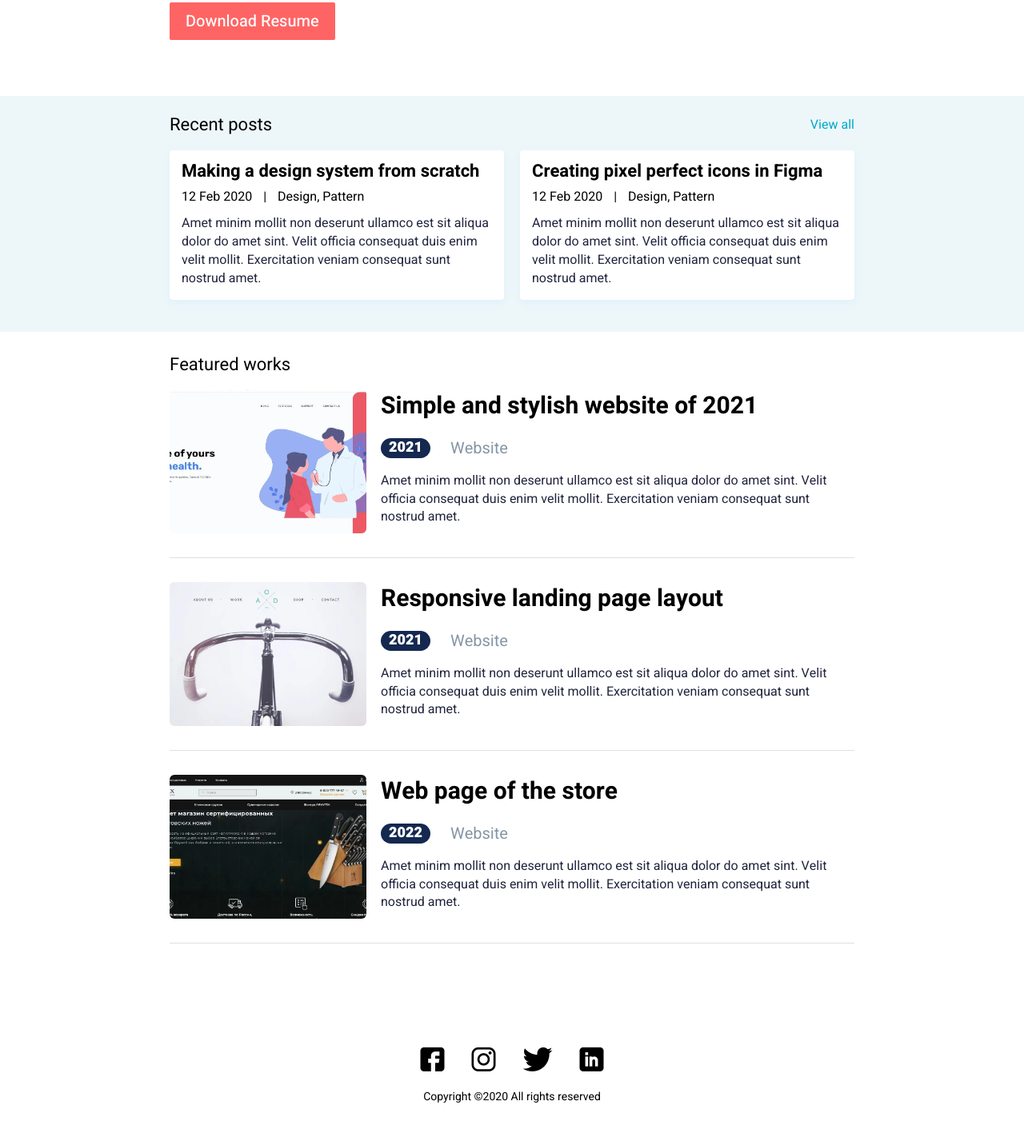
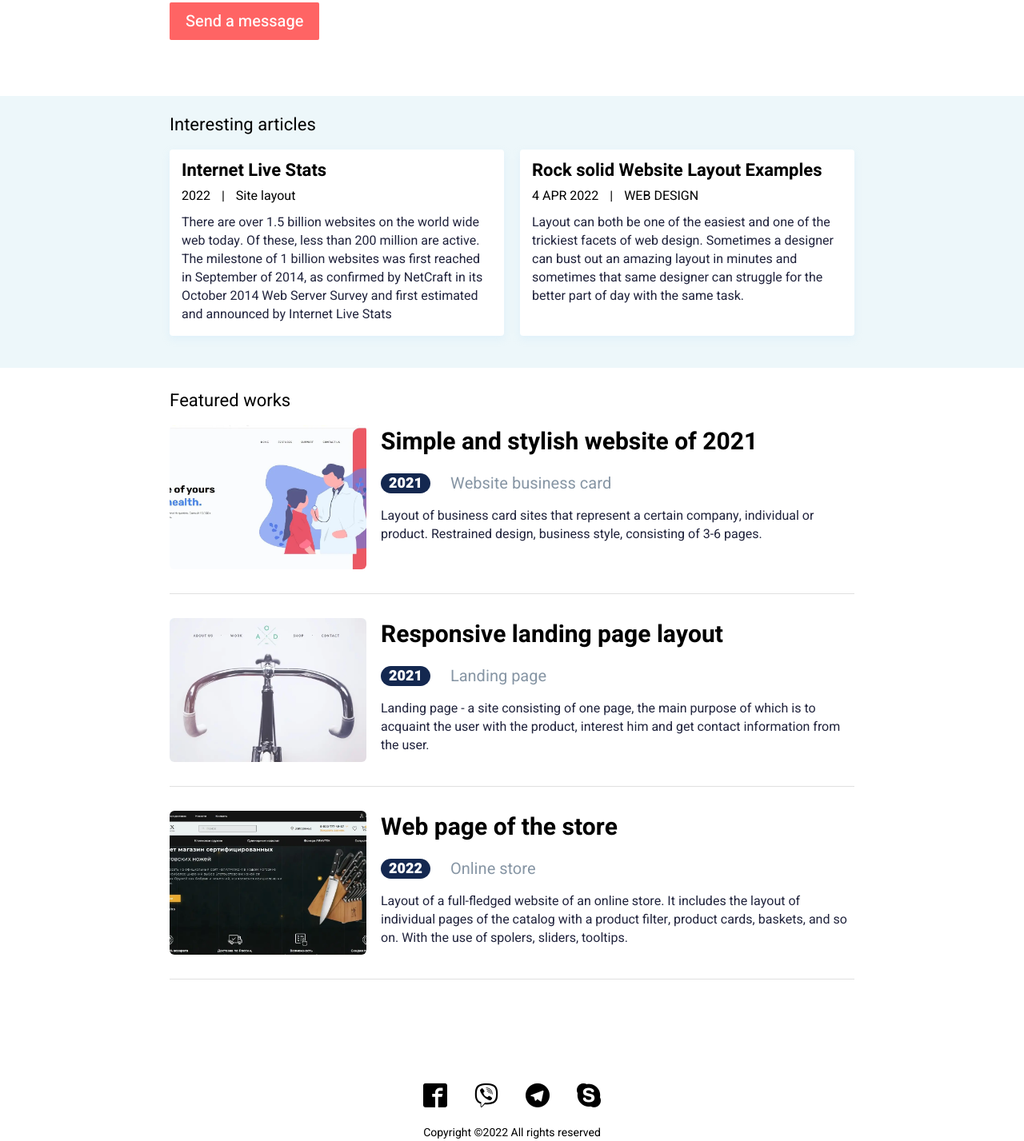
Before and after one commit to andrey-stseba/web-page, a plain HTML site: page index.html in a window 1280 px wide. Shown: the part 478-1905 px from the top of the page at 80% size. Drawn offline with Linux system fonts and the light colour scheme.

Commit message:
regactoring content for contact and home pages

```diff
--- a/contact.html
+++ b/contact.html
@@ -4,10 +4,11 @@
   <meta charset="UTF-8" />
   <meta http-equiv="X-UA-Compatible" content="IE=edge" />
   <meta name="viewport" content="width=device-width, initial-scale=1.0" />
-  <link rel="stylesheet" href="css/style.min.css?_v=20220417174642" />
+  <link rel="stylesheet" href="css/style.min.css?_v=20220419143248" />
   <link rel="shortcut icon" href="favicon.ico" />
   <title>Contact</title>
 </head>
+
 
   <body>
     <div class="wrapper">
@@ -31,11 +32,12 @@
               >Works</a
             >
           </li>
-          <li>
+          <!--On development stage
+						<li>
             <a class="menu__link " href="./blog.html"
               >Blog</a
             >
-          </li>
+          </li> -->
           <li>
             <a class="menu__link _active" href="./contact.html"
               >Contact</a
@@ -52,14 +54,35 @@
           <h1 class="blog__title title">Contact</h1>
           <div class="blog__items">
             <div class="blog__item">
-              <a href="" class="blog__article-name">Email</a>
               <div class="blog__info">
-                <div class="blog__date">scebaandru@gmail.com</div>
+                <div class="blog__date">Send a message</div>
               </div>
+              <a
+                href="mailto:scebaandru@gmail.com"
+                target="_blank"
+                class="blog__article-name blog__article-name_contact-link _icon-email"
+                ><span>scebaandru@gmail.com</span></a
+              >
+              <div class="blog__info">
+                <div class="blog__date">Сall</div>
+              </div>
+              <a
+                href="tel:+380665808524"
+                class="blog__article-name blog__article-name_contact-link _icon-phone"
+                ><span>+380665808524</span></a
+              >
+              <div class="blog__info">
+                <div class="blog__date">Send a message or call</div>
+              </div>
+              <a
+                href="https://t.me/andrey_stseba"
+                target="_blank"
+                class="blog__article-name blog__article-name_contact-link _icon-telegram"
+                ><span>@andrey_stseba</span>
+              </a>
               <div class="blog__text text">
-                Amet minim mollit non deserunt ullamco est sit aliqua dolor do
-                amet sint. Velit officia consequat duis enim velit mollit.
-                Exercitation veniam consequat sunt nostrud amet.
+                If you have any questions or are ready to place an order, please
+                contact me.
               </div>
             </div>
           </div>
@@ -68,17 +91,33 @@
       <footer class="footer">
   <div class="footer__content _container">
     <div class="footer__social social">
-      <a href="" class="social__item _icon-fb"></a>
-      <a href="" class="social__item _icon-insta"></a>
-      <a href="" class="social__item _icon-twitter"></a>
-      <a href="" class="social__item _icon-linkedin"></a>
+      <a
+        href="https://www.facebook.com/scebaandru"
+        target="_blank"
+        class="social__item _icon-facebook"
+      ></a>
+      <a
+        href="viber://chat?number=%2B380632896840"
+        target="_blank"
+        class="social__item _icon-viber"
+      ></a>
+      <a
+        href="https://t.me/andrey_stseba"
+        target="_blank"
+        class="social__item _icon-telegram"
+      ></a>
+      <a
+        href="https://join.skype.com/invite/H64apT6YlLUm"
+        target="_blank"
+        class="social__item _icon-skype"
+      ></a>
     </div>
-    <div class="footer__copy">Copyright ©2020 All rights reserved</div>
+    <div class="footer__copy">Copyright ©2022 All rights reserved</div>
   </div>
 </footer>
 
     </div>
 
-    <script src="js/app.min.js?_v=20220417174642"></script>
+    <script src="js/app.min.js?_v=20220419143248"></script>
   </body>
 </html>
--- a/css/style.css
+++ b/css/style.css
@@ -36,20 +36,28 @@
   display: block;
 }
 
-._icon-fb:before {
+._icon-viber:before {
   content: "\e900";
 }
 
-._icon-twitter:before {
-  content: "\e901";
-}
-
-._icon-insta:before {
-  content: "\e902";
-}
-
-._icon-linkedin:before {
-  content: "\e903";
+._icon-phone:before {
+  content: "\e942";
+}
+
+._icon-email:before {
+  content: "\e945";
+}
+
+._icon-facebook:before {
+  content: "\ea91";
+}
+
+._icon-telegram:before {
+  content: "\ea95";
+}
+
+._icon-skype:before {
+  content: "\eac5";
 }
 
 * {
@@ -470,6 +478,20 @@ body._lock {
   transition: color 0.3s ease 0s;
   margin-bottom: 10px;
   color: inherit;
+}
+
+.blog__article-name_contact-link {
+  display: -webkit-box;
+  display: -ms-flexbox;
+  display: flex;
+  -webkit-box-align: center;
+      -ms-flex-align: center;
+          align-items: center;
+  line-height: 42px;
+}
+
+.blog__article-name_contact-link span {
+  margin-left: calc(15px + 15 * ((100vw - 320px) / 832));
 }
 
 .blog__item {
--- a/index.html
+++ b/index.html
@@ -4,10 +4,11 @@
   <meta charset="UTF-8" />
   <meta http-equiv="X-UA-Compatible" content="IE=edge" />
   <meta name="viewport" content="width=device-width, initial-scale=1.0" />
-  <link rel="stylesheet" href="css/style.min.css?_v=20220417174642" />
+  <link rel="stylesheet" href="css/style.min.css?_v=20220419143248" />
   <link rel="shortcut icon" href="favicon.ico" />
   <title>HomePage</title>
 </head>
+
 
   <body>
     <div class="wrapper">
@@ -31,11 +32,12 @@
               >Works</a
             >
           </li>
-          <li>
+          <!--On development stage
+						<li>
             <a class="menu__link " href="./blog.html"
               >Blog</a
             >
-          </li>
+          </li> -->
           <li>
             <a class="menu__link " href="./contact.html"
               >Contact</a
@@ -59,7 +61,13 @@
                 main task is to accurately convey in the layout what the
                 designer created, as well as to implement custom logic.
               </div>
-              <a href="#" class="hello__btn btn">Download Resume</a>
+              <a
+                href="mailto:scebaandru@gmail.com"
+                target="_blank"
+                title="If you have any questions, please send me a message to scebaandru@gmail.com"
+                class="hello__btn btn"
+                >Send a message</a
+              >
             </div>
             <div class="hello__avatar">
               <picture><source srcset="img/avatar.webp" type="image/webp"><img src="img/avatar.jpg" alt="avatar" /></picture>
@@ -69,37 +77,52 @@
         <section class="recent-posts">
           <div class="recent-posts__container _container">
             <div class="recent-posts__header">
-              <div class="recent-posts__title title-posts">Recent posts</div>
-              <a href="" class="recent-posts__view-all">View all</a>
+              <div class="recent-posts__title title-posts">
+                Interesting articles
+              </div>
+              <!-- <a href="" class="recent-posts__view-all">View all</a> -->
             </div>
             <div class="recent-posts__items">
               <div class="recent-posts__column">
                 <article class="recent-posts__item recent-post">
-                  <a href="#" class="recent-post__title">
-                    Making a design system from scratch
+                  <a
+                    href="https://www.internetlivestats.com/"
+                    target="_blank"
+                    class="recent-post__title"
+                  >
+                    Internet Live Stats
                   </a>
                   <div class="recent-post__info">
-                    12 Feb 2020 <span>|</span> Design, Pattern
+                    2022 <span>|</span> Site layout
                   </div>
                   <div class="recent-post__text text">
-                    Amet minim mollit non deserunt ullamco est sit aliqua dolor
-                    do amet sint. Velit officia consequat duis enim velit
-                    mollit. Exercitation veniam consequat sunt nostrud amet.
+                    There are over 1.5 billion websites on the world wide web
+                    today. Of these, less than 200 million are active. The
+                    milestone of 1 billion websites was first reached in
+                    September of 2014, as confirmed by NetCraft in its October
+                    2014 Web Server Survey and first estimated and announced by
+                    Internet Live Stats
                   </div>
                 </article>
               </div>
               <div class="recent-posts__column">
                 <article class="recent-posts__item recent-post">
-                  <a href="#" class="recent-post__title">
-                    Creating pixel perfect icons in Figma
+                  <a
+                    href="https://designshack.net/articles/layouts/10-rock-solid-website-layout-examples/"
+                    target="_blank"
+                    class="recent-post__title"
+                  >
+                    Rock solid Website Layout Examples
                   </a>
                   <div class="recent-post__info">
-                    12 Feb 2020 <span>|</span> Design, Pattern
+                    4 APR 2022 <span>|</span> WEB DESIGN
                   </div>
                   <div class="recent-post__text text">
-                    Amet minim mollit non deserunt ullamco est sit aliqua dolor
-                    do amet sint. Velit officia consequat duis enim velit
-                    mollit. Exercitation veniam consequat sunt nostrud amet.
+                    Layout can both be one of the easiest and one of the
+                    trickiest facets of web design. Sometimes a designer can
+                    bust out an amazing layout in minutes and sometimes that
+                    same designer can struggle for the better part of day with
+                    the same task.
                   </div>
                 </article>
               </div>
@@ -128,12 +151,12 @@
                   </a>
                   <div class="works__info">
                     <div class="works__year">2021</div>
-                    <div class="works__category">Website</div>
+                    <div class="works__category">Website business card</div>
                   </div>
                   <div class="works__text text">
-                    Amet minim mollit non deserunt ullamco est sit aliqua dolor
-                    do amet sint. Velit officia consequat duis enim velit
-                    mollit. Exercitation veniam consequat sunt nostrud amet.
+                    Layout of business card sites that represent a certain
+                    company, individual or product. Restrained design, business
+                    style, consisting of 3-6 pages.
                   </div>
                 </div>
               </article>
@@ -155,12 +178,12 @@
                   </a>
                   <div class="works__info">
                     <div class="works__year">2021</div>
-                    <div class="works__category">Website</div>
+                    <div class="works__category">Landing page</div>
                   </div>
                   <div class="works__text text">
-                    Amet minim mollit non deserunt ullamco est sit aliqua dolor
-                    do amet sint. Velit officia consequat duis enim velit
-                    mollit. Exercitation veniam consequat sunt nostrud amet.
+                    Landing page - a site consisting of one page, the main
+                    purpose of which is to acquaint the user with the product,
+                    interest him and get contact information from the user.
                   </div>
                 </div>
               </article>
@@ -182,12 +205,13 @@
                   </a>
                   <div class="works__info">
                     <div class="works__year">2022</div>
-                    <div class="works__category">Website</div>
+                    <div class="works__category">Online store</div>
                   </div>
                   <div class="works__text text">
-                    Amet minim mollit non deserunt ullamco est sit aliqua dolor
-                    do amet sint. Velit officia consequat duis enim velit
-                    mollit. Exercitation veniam consequat sunt nostrud amet.
+                    Layout of a full-fledged website of an online store. It
+                    includes the layout of individual pages of the catalog with
+                    a product filter, product cards, baskets, and so on. With
+                    the use of spolers, sliders, tooltips.
                   </div>
                 </div>
               </article>
@@ -198,17 +222,33 @@
       <footer class="footer">
   <div class="footer__content _container">
     <div class="footer__social social">
-      <a href="" class="social__item _icon-fb"></a>
-      <a href="" class="social__item _icon-insta"></a>
-      <a href="" class="social__item _icon-twitter"></a>
-      <a href="" class="social__item _icon-linkedin"></a>
+      <a
+        href="https://www.facebook.com/scebaandru"
+        target="_blank"
+        class="social__item _icon-facebook"
+      ></a>
+      <a
+        href="viber://chat?number=%2B380632896840"
+        target="_blank"
+        class="social__item _icon-viber"
+      ></a>
+      <a
+        href="https://t.me/andrey_stseba"
+        target="_blank"
+        class="social__item _icon-telegram"
+      ></a>
+      <a
+        href="https://join.skype.com/invite/H64apT6YlLUm"
+        target="_blank"
+        class="social__item _icon-skype"
+      ></a>
     </div>
-    <div class="footer__copy">Copyright ©2020 All rights reserved</div>
+    <div class="footer__copy">Copyright ©2022 All rights reserved</div>
   </div>
 </footer>
 
     </div>
 
-    <script src="js/app.min.js?_v=20220417174642"></script>
+    <script src="js/app.min.js?_v=20220419143248"></script>
   </body>
 </html>
```
Also changed, not shown: works.html (+44 -25 lines), css/style.min.css, fonts/icons.woff, fonts/icons.woff2.
